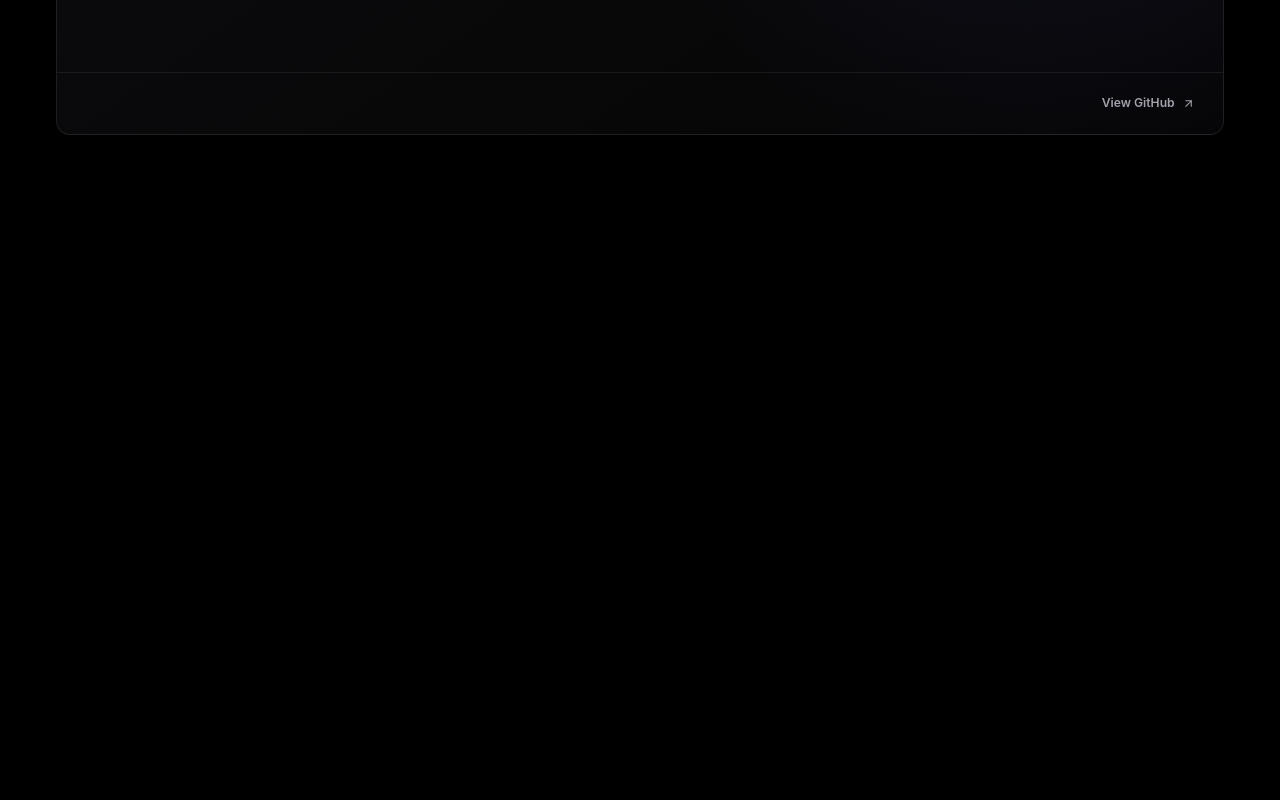
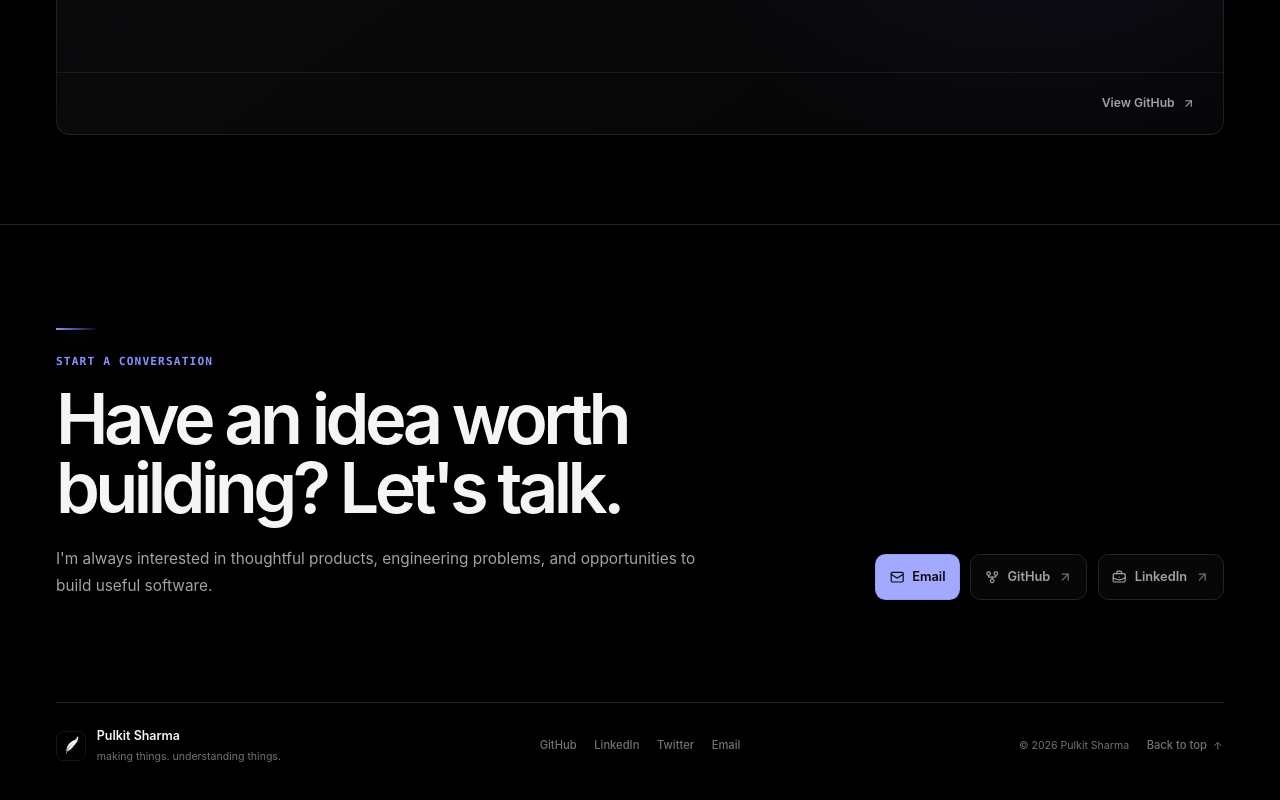
Before and after one commit to pulkitdotio/personal-portfolio, a React (Vite) app: page / in a window 1280 px wide. Shown: the part 3620-4420 px from the top of the page. Before the commit the page ends 3844 px from the top, so only its background shows below. Built offline with nearby package versions, Linux system fonts and the light colour scheme.

Commit message:
Add the closing section and portfolio footer

```diff
--- a/src/App.tsx
+++ b/src/App.tsx
@@ -1,6 +1,8 @@
 import { Header } from "./components/layout/Header";
+import { SiteFooter } from "./components/layout/SiteFooter";
 import { SmoothScroll } from "./components/layout/SmoothScroll";
 import { Banner } from "./components/sections/Banner";
+import { ClosingCta } from "./components/sections/ClosingCta";
 import { Connect } from "./components/sections/Connect";
 import { GitHubActivity } from "./components/sections/GitHubActivity";
 import { HeroAbout } from "./components/sections/HeroAbout";
@@ -22,7 +24,9 @@ function App() {
         <Projects />
         <TechStack />
         <GitHubActivity />
+        <ClosingCta />
       </main>
+      <SiteFooter />
     </SmoothScroll>
   );
 }
--- /dev/null
+++ b/src/components/layout/SiteFooter.tsx
@@ -0,0 +1,63 @@
+import { ArrowUp } from "lucide-react";
+import { motion, useReducedMotion } from "motion/react";
+import feather from "../../assets/identity/feather.jpg";
+import { socialLinks } from "../../data/portfolio";
+import { revealUp } from "../../lib/motion";
+import { Container } from "./Container";
+
+const footerLinkOrder = ["GitHub", "LinkedIn", "Twitter", "Email"] as const;
+
+export function SiteFooter() {
+  const shouldReduceMotion = useReducedMotion();
+  const currentYear = new Date().getFullYear();
+
+  return (
+    <Container as="footer" className="site-footer">
+      <motion.div
+        className="footer-inner"
+        initial={shouldReduceMotion ? "visible" : "hidden"}
+        whileInView="visible"
+        viewport={{ once: true, amount: 0.5 }}
+        variants={revealUp}
+      >
+        <div className="footer-identity">
+          <img src={feather} alt="" width="30" height="30" aria-hidden="true" />
+          <div>
+            <p className="footer-name">Pulkit Sharma</p>
+            <p className="footer-signature">making things. understanding things.</p>
+          </div>
+        </div>
+
+        <nav className="footer-links" aria-label="Social links">
+          {footerLinkOrder.map((label) => {
+            const link = socialLinks.find((item) => item.label === label);
+
+            if (!link) {
+              return null;
+            }
+
+            return (
+              <a
+                key={label}
+                href={link.href}
+                target={link.external ? "_blank" : undefined}
+                rel={link.external ? "noreferrer noopener" : undefined}
+                aria-label={link.external ? `${label} (opens in a new tab)` : "Email Pulkit Sharma"}
+              >
+                {label}
+              </a>
+            );
+          })}
+        </nav>
+
+        <div className="footer-meta">
+          <p>© {currentYear} Pulkit Sharma</p>
+          <a className="back-to-top" href="#top">
+            Back to top
+            <ArrowUp aria-hidden="true" />
+          </a>
+        </div>
+      </motion.div>
+    </Container>
+  );
+}
--- /dev/null
+++ b/src/components/sections/ClosingCta.tsx
@@ -0,0 +1,77 @@
+import { ArrowUpRight, BriefcaseBusiness, GitFork, Mail } from "lucide-react";
+import { motion, useReducedMotion } from "motion/react";
+import { socialLinks } from "../../data/portfolio";
+import { revealUp, staggerChildren } from "../../lib/motion";
+import { Container } from "../layout/Container";
+
+const ctaActions = [
+  { label: "Email", icon: Mail, primary: true },
+  { label: "GitHub", icon: GitFork, primary: false },
+  { label: "LinkedIn", icon: BriefcaseBusiness, primary: false },
+] as const;
+
+export function ClosingCta() {
+  const shouldReduceMotion = useReducedMotion();
+  const initialRevealState = shouldReduceMotion ? "visible" : "hidden";
+
+  return (
+    <Container
+      as="section"
+      className="closing-section"
+      aria-labelledby="closing-title"
+    >
+      <motion.div
+        className="closing-copy"
+        initial={initialRevealState}
+        whileInView="visible"
+        viewport={{ once: true, amount: 0.45 }}
+        variants={staggerChildren}
+      >
+        <motion.span className="closing-accent" variants={revealUp} aria-hidden="true" />
+        <motion.p className="section-kicker" variants={revealUp}>
+          Start a conversation
+        </motion.p>
+        <motion.h2 id="closing-title" variants={revealUp}>
+          Have an idea worth building? Let&apos;s talk.
+        </motion.h2>
+        <motion.p className="closing-description" variants={revealUp}>
+          I&apos;m always interested in thoughtful products, engineering problems, and opportunities
+          to build useful software.
+        </motion.p>
+      </motion.div>
+
+      <motion.div
+        className="closing-actions"
+        initial={initialRevealState}
+        whileInView="visible"
+        viewport={{ once: true, amount: 0.5 }}
+        variants={staggerChildren}
+        aria-label="Contact actions"
+      >
+        {ctaActions.map(({ label, icon: Icon, primary }) => {
+          const link = socialLinks.find((item) => item.label === label);
+
+          if (!link) {
+            return null;
+          }
+
+          return (
+            <motion.a
+              key={label}
+              className={`closing-action${primary ? " closing-action--primary" : ""}`}
+              href={link.href}
+              target={link.external ? "_blank" : undefined}
+              rel={link.external ? "noreferrer noopener" : undefined}
+              aria-label={link.external ? `${label} (opens in a new tab)` : "Email Pulkit Sharma"}
+              variants={revealUp}
+            >
+              <Icon aria-hidden="true" />
+              <span>{label}</span>
+              {link.external ? <ArrowUpRight aria-hidden="true" /> : null}
+            </motion.a>
+          );
+        })}
+      </motion.div>
+    </Container>
+  );
+}
--- a/src/styles/globals.css
+++ b/src/styles/globals.css
@@ -1403,6 +1403,194 @@ main {
   transform: translateY(-1px);
 }
 
+.closing-section {
+  display: grid;
+  grid-template-columns: minmax(0, 1fr) auto;
+  gap: clamp(2.5rem, 7vw, 7rem);
+  align-items: end;
+  padding-top: clamp(4.5rem, 8vw, 7rem);
+  padding-bottom: clamp(4.5rem, 8vw, 7rem);
+  border-top: 1px solid var(--color-line);
+}
+
+.closing-copy {
+  max-width: 49rem;
+}
+
+.closing-accent {
+  display: block;
+  width: 2.5rem;
+  height: 2px;
+  margin-bottom: 1.5rem;
+  background: linear-gradient(90deg, var(--color-accent), rgb(135 145 255 / 8%));
+  box-shadow: 0 0 1.25rem rgb(135 145 255 / 35%);
+}
+
+.closing-copy h2 {
+  max-width: 15ch;
+  margin: 0.85rem 0 0;
+  color: var(--color-ink);
+  font-size: clamp(2.4rem, 5.5vw, 5.25rem);
+  font-weight: 580;
+  letter-spacing: -0.065em;
+  line-height: 0.98;
+}
+
+.closing-description {
+  max-width: 42rem;
+  margin: 1.5rem 0 0;
+  color: var(--color-muted);
+  font-size: clamp(0.94rem, 1.2vw, 1.04rem);
+  line-height: 1.75;
+}
+
+.closing-actions {
+  display: flex;
+  flex-wrap: wrap;
+  gap: 0.65rem;
+  justify-content: flex-end;
+}
+
+.closing-action {
+  display: inline-flex;
+  min-height: 2.85rem;
+  align-items: center;
+  gap: 0.5rem;
+  padding: 0.65rem 0.85rem;
+  border: 1px solid var(--color-line);
+  border-radius: 0.65rem;
+  color: var(--color-muted);
+  background: rgb(9 9 11 / 78%);
+  font-size: 0.8rem;
+  font-weight: 560;
+  transition:
+    color 180ms ease,
+    border-color 180ms ease,
+    background-color 180ms ease,
+    transform 200ms var(--ease-out-expo);
+}
+
+.closing-action svg {
+  width: 0.9rem;
+  height: 0.9rem;
+}
+
+.closing-action svg:last-child:not(:first-child) {
+  color: var(--color-dim);
+}
+
+.closing-action--primary {
+  border-color: rgb(135 145 255 / 58%);
+  color: #0a0a0c;
+  background: #a2a9ff;
+}
+
+.closing-action:hover,
+.closing-action:focus-visible {
+  border-color: rgb(135 145 255 / 52%);
+  color: var(--color-ink);
+  background: rgb(135 145 255 / 8%);
+  transform: translateY(-1px);
+}
+
+.closing-action--primary:hover,
+.closing-action--primary:focus-visible {
+  color: #050506;
+  background: #b3b8ff;
+}
+
+.site-footer {
+  padding-bottom: 1.5rem;
+}
+
+.footer-inner {
+  display: grid;
+  grid-template-columns: minmax(14rem, 1fr) auto minmax(14rem, 1fr);
+  gap: clamp(1.5rem, 4vw, 3.5rem);
+  align-items: center;
+  padding: 1.5rem 0;
+  border-top: 1px solid var(--color-line);
+}
+
+.footer-identity {
+  display: flex;
+  min-width: 0;
+  align-items: center;
+  gap: 0.7rem;
+}
+
+.footer-identity img {
+  width: 1.85rem;
+  height: 1.85rem;
+  flex: 0 0 auto;
+  border: 1px solid rgb(255 255 255 / 9%);
+  border-radius: 0.48rem;
+  object-fit: cover;
+}
+
+.footer-name,
+.footer-signature,
+.footer-meta p {
+  margin: 0;
+}
+
+.footer-name {
+  color: var(--color-ink);
+  font-size: 0.78rem;
+  font-weight: 580;
+}
+
+.footer-signature {
+  margin-top: 0.24rem;
+  color: var(--color-dim);
+  font-size: 0.66rem;
+  line-height: 1.4;
+}
+
+.footer-links {
+  display: flex;
+  flex-wrap: wrap;
+  gap: 1.1rem;
+  justify-content: center;
+}
+
+.footer-links a,
+.back-to-top {
+  border-radius: 0.25rem;
+  color: var(--color-dim);
+  font-size: 0.7rem;
+  font-weight: 520;
+  transition: color 180ms ease;
+}
+
+.footer-links a:hover,
+.footer-links a:focus-visible,
+.back-to-top:hover,
+.back-to-top:focus-visible {
+  color: var(--color-ink);
+}
+
+.footer-meta {
+  display: flex;
+  align-items: center;
+  gap: 1.1rem;
+  justify-content: flex-end;
+  color: var(--color-dim);
+  font-size: 0.66rem;
+}
+
+.back-to-top {
+  display: inline-flex;
+  align-items: center;
+  gap: 0.35rem;
+  white-space: nowrap;
+}
+
+.back-to-top svg {
+  width: 0.72rem;
+  height: 0.72rem;
+}
+
 @media (max-width: 899px) {
   .project-card,
   .project-card--featured {
@@ -1424,6 +1612,28 @@ main {
 
   .project-card--featured .project-content {
     justify-content: flex-start;
+  }
+
+  .closing-section {
+    grid-template-columns: minmax(0, 1fr);
+    align-items: start;
+  }
+
+  .closing-actions {
+    justify-content: flex-start;
+  }
+
+  .footer-inner {
+    grid-template-columns: minmax(0, 1fr) auto;
+  }
+
+  .footer-links {
+    justify-content: flex-end;
+  }
+
+  .footer-meta {
+    grid-column: 1 / -1;
+    justify-content: space-between;
   }
 }
 
@@ -1534,6 +1744,21 @@ main {
   .github-scroll-hint {
     display: inline;
   }
+
+  .closing-copy h2 {
+    max-width: 13ch;
+  }
+
+  .footer-inner {
+    grid-template-columns: minmax(0, 1fr);
+    align-items: start;
+  }
+
+  .footer-links,
+  .footer-meta {
+    grid-column: auto;
+    justify-content: flex-start;
+  }
 }
 
 @media (max-width: 390px) {
@@ -1577,6 +1802,23 @@ main {
   .latency-panel {
     right: 5%;
     width: 41%;
+  }
+
+  .closing-actions {
+    display: grid;
+    grid-template-columns: repeat(2, minmax(0, 1fr));
+  }
+
+  .closing-action--primary {
+    grid-column: 1 / -1;
+  }
+
+  .footer-links {
+    gap: 0.9rem;
+  }
+
+  .footer-meta {
+    flex-wrap: wrap;
   }
 }
 
```
